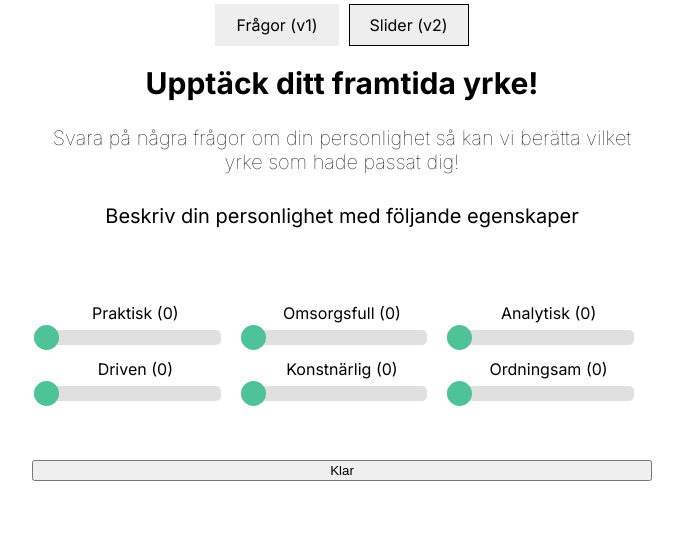
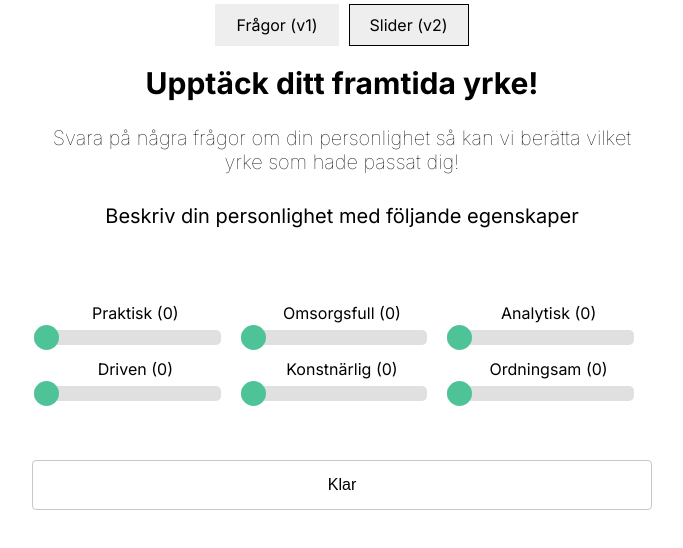
Before and after one commit to alexdarland/demo-project-web, a Next.js app: page /slider in a window 1280 px wide. Shown: the top 548 px of the page, without its empty margins (298-981 px from the left). Built offline with nearby package versions, Linux system fonts and the light colour scheme.

Commit message:
componentize button style

```diff
--- /dev/null
+++ b/src/components/Button.tsx
@@ -0,0 +1,16 @@
+import styled from "styled-components";
+
+export const PrimaryButton = styled.button`
+  width: 100%;
+  padding: 15px 20px;
+  border-radius: 4px;
+  background: transparent;
+  border: 1px solid var(--color-mid-grey);
+  cursor: pointer;
+  font-size: 16px;
+
+  &:hover {
+    background-color: var(--color-light-blue);
+    transition: background 0.5s ease;
+  }
+`;
--- a/src/components/PersonalitySlider.tsx
+++ b/src/components/PersonalitySlider.tsx
@@ -1,5 +1,6 @@
 import { useState } from "react";
 import styled from "styled-components";
+import { PrimaryButton } from "./Button";
 
 const Headline = styled.p`
   font-size: 20px;
@@ -102,7 +103,7 @@ export const PersonalitySlider = ({ submit }: PersonalitySlider) => {
         <Slider label="Konstnärlig" apply={setArtistic} value={artistic} />
         <Slider label="Ordningsam" apply={setOrganized} value={organized} />
       </MainWrapper>
-      <button
+      <PrimaryButton
         onClick={() => {
           submit({
             practical,
@@ -115,7 +116,7 @@ export const PersonalitySlider = ({ submit }: PersonalitySlider) => {
         }}
       >
         Klar
-      </button>
+      </PrimaryButton>
     </>
   );
 };
--- a/src/pages/slider.tsx
+++ b/src/pages/slider.tsx
@@ -59,7 +59,7 @@ export default function Home() {
           Svara på några frågor om din personlighet så kan vi berätta vilket
           yrke som hade passat dig!
         </SubHeadline>
-        {<PersonalitySlider submit={handleSubmit} />}
+        {!loading && !data && <PersonalitySlider submit={handleSubmit} />}
         {loading && (
           <>
             <p>LADDAR DIN FRAMTID!</p>
```
Also changed, not shown: src/components/Question.tsx (+3 -17 lines).
